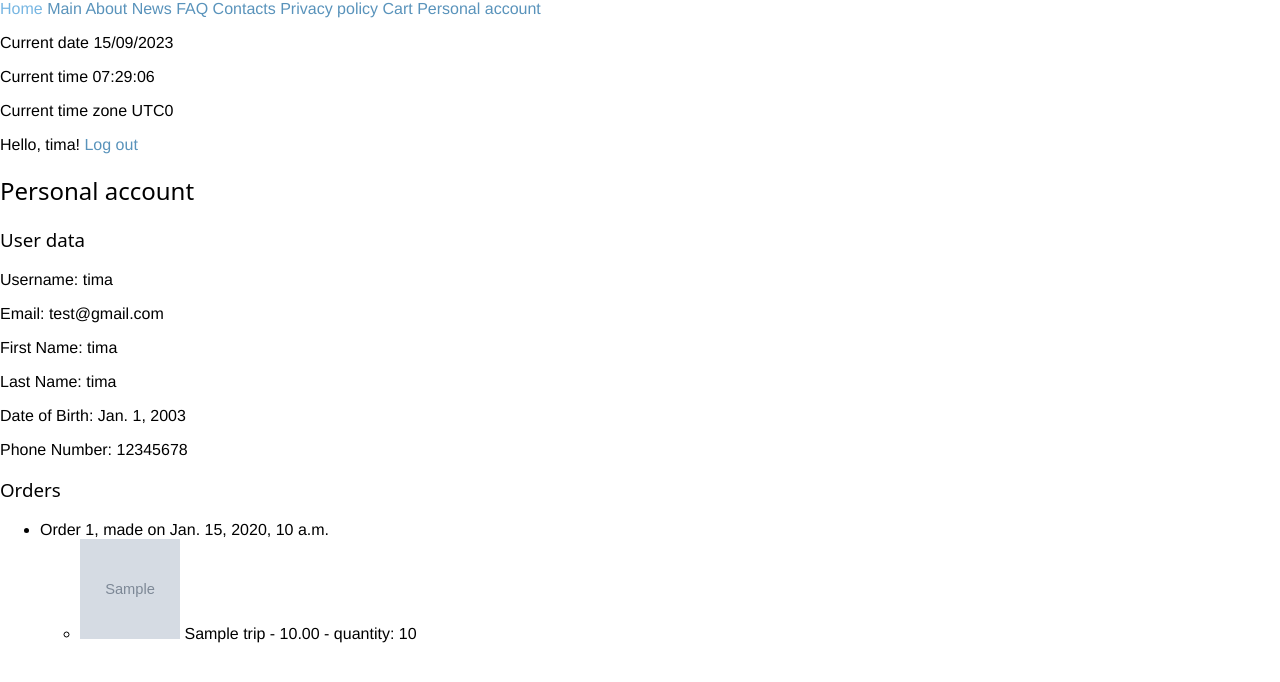
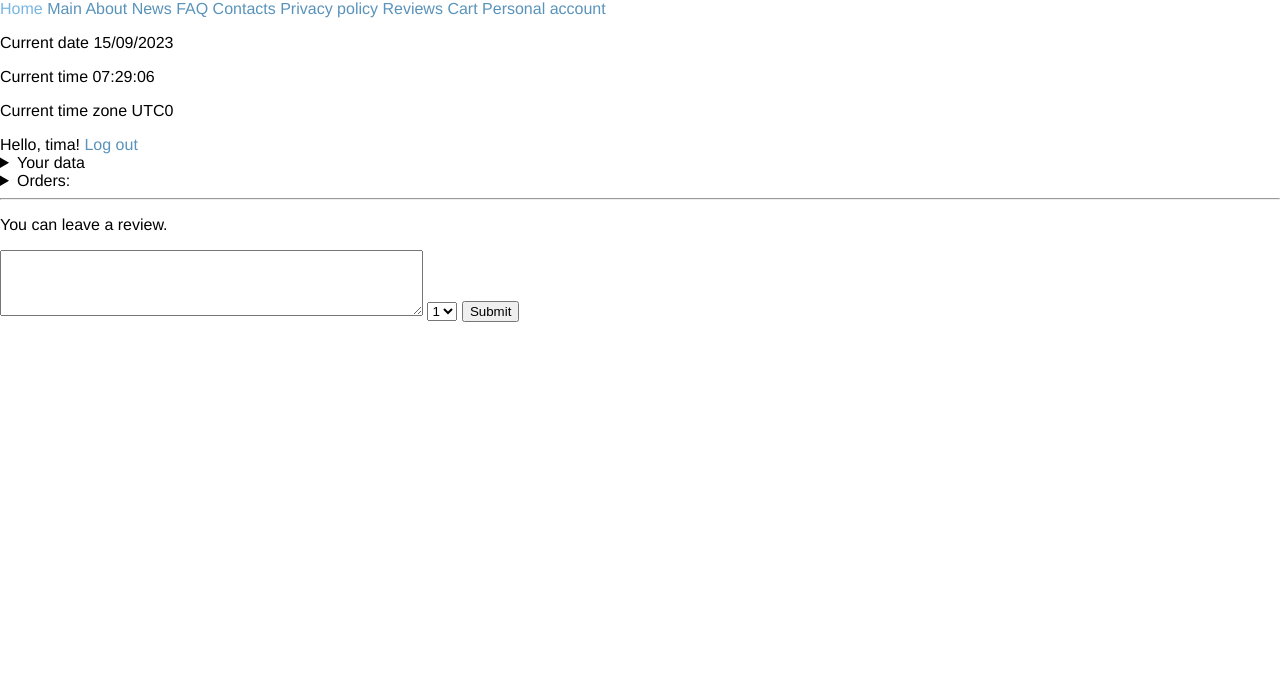
Before and after one commit to Tivlas/BSUIR, a Django app: page /personal_account/ in a window 1280 px wide. Shown: the top 682 px of the page. Run offline with Django 4.2, Linux system fonts and the light colour scheme; a user stored in the database is signed in; tables that the repository leaves empty hold one stand-in row (values such as "Sample post"); grey boxes marked "Sample" are stand-in pictures.

Commit message:
Добавил страницу с отзывами.

```diff
--- a/sem5/WEB/DjangoProject/TravelAgencyApp/info/urls.py
+++ b/sem5/WEB/DjangoProject/TravelAgencyApp/info/urls.py
@@ -10,4 +10,5 @@ urlpatterns = [
     path('faq', views.faq_view, name='faq_view'),
     path('staff', views.staff_view, name='staff_view'),
     path('privacy', views.privacy_view, name='privacy_view'),
+    path('review/list', views.review_list_view, name='review_list_view'),
 ]
--- a/sem5/WEB/DjangoProject/TravelAgencyApp/personal_account/templates/personal_account.html
+++ b/sem5/WEB/DjangoProject/TravelAgencyApp/personal_account/templates/personal_account.html
@@ -3,17 +3,24 @@
 {% block title %}Personal Account{% endblock %}
 
 {% block content %}
-    <h2>Personal account</h2>
-    <h3>User data</h3>
+<section>
+    <details>
+        <summary>
+            Your data
+        </summary>
         <p>Username: {{ user.username }}</p>
         <p>Email: {{ user.email }}</p>
         <p>First Name: {{ user.first_name }}</p>
         <p>Last Name: {{ user.last_name }}</p>
         <p>Date of Birth: {{ user.date_of_birth }}</p>
         <p>Phone Number: {{ user.phone_number }}</p>
+    </details>
 
-    <h3>Orders</h3>
+
+    <section>
         {% if orders %}
+        <details>
+            <summary>Orders:</summary>
             <ul>
                 {% for order in orders %}
                 <li>Order {{ order.id }}, made on {{ order.creation_date }}</li>
@@ -29,7 +36,30 @@
                 </ul>
                 {% endfor %}
             </ul>
+        </details>
+
         {% else %}
         <p>No orders.</p>
         {% endif %}
+    </section>
+
+    <section>
+        <hr>
+        <p>You can leave a review.</p>
+        <form action="{% url 'personal_account:leave_review_view' %}" method="POST">
+            {% csrf_token %}
+            <textarea name="review_content" rows="4" cols="50"></textarea>
+
+            <select name="review_rating">
+                <option value="1">1</option>
+                <option value="2">2</option>
+                <option value="3">3</option>
+                <option value="4">4</option>
+                <option value="5">5</option>
+            </select>
+
+            <button type="submit">Submit</button>
+        </form>
+    </section>
+
     {% endblock %}
--- a/sem5/WEB/DjangoProject/TravelAgencyApp/personal_account/urls.py
+++ b/sem5/WEB/DjangoProject/TravelAgencyApp/personal_account/urls.py
@@ -5,4 +5,5 @@ app_name = 'personal_account'
 
 urlpatterns = [
     path('', views.personal_account, name='personal_account'),
+    path('leave_review_view/', views.leave_review_view, name='leave_review_view'),
 ]
--- a/sem5/WEB/DjangoProject/TravelAgencyApp/personal_account/views.py
+++ b/sem5/WEB/DjangoProject/TravelAgencyApp/personal_account/views.py
@@ -1,8 +1,23 @@
 from django.shortcuts import render
+from django.urls import reverse
 from django.contrib.auth.decorators import login_required
+from django.http import HttpResponseRedirect
+from info.models import Review
+
 
 @login_required(login_url='/login/signin/')
 def personal_account(request):
     user = request.user
     orders = user.order_set.all()
     return render(request, 'personal_account.html', {'user': user, 'orders': orders})
+
+
+@login_required(login_url='/login/signin/')
+def leave_review_view(request):
+    if request.method == 'POST':
+        customer = request.user
+        content = request.POST.get('review_content')
+        rating = request.POST.get('review_rating')
+        review = Review(rating=rating, content=content, customer=customer)
+        review.save()
+        return HttpResponseRedirect(reverse("travel:list_trips"))
--- a/sem5/WEB/DjangoProject/TravelAgencyApp/travel/templates/base.html
+++ b/sem5/WEB/DjangoProject/TravelAgencyApp/travel/templates/base.html
@@ -17,6 +17,7 @@
         <a href="/info/faq">FAQ</a>
         <a href="/info/staff">Contacts</a>
         <a href="/info/privacy">Privacy policy</a>
+        <a href="/info/review/list">Reviews</a>
         <a href="/cart/">Cart</a>
         <a href="/personal_account/">Personal account</a>
         <br>
```
Also changed, not shown: sem5/WEB/DjangoProject/TravelAgencyApp/info/admin.py (+6 -1 lines), sem5/WEB/DjangoProject/TravelAgencyApp/info/models.py (+19 -2 lines), sem5/WEB/DjangoProject/TravelAgencyApp/info/templates/review/list.html (added, +23 -0 lines), sem5/WEB/DjangoProject/TravelAgencyApp/info/views.py (+6 -1 lines), sem5/WEB/DjangoProject/TravelAgencyApp/db.sqlite3. Lines whose indentation alone changed are shown as unchanged.
